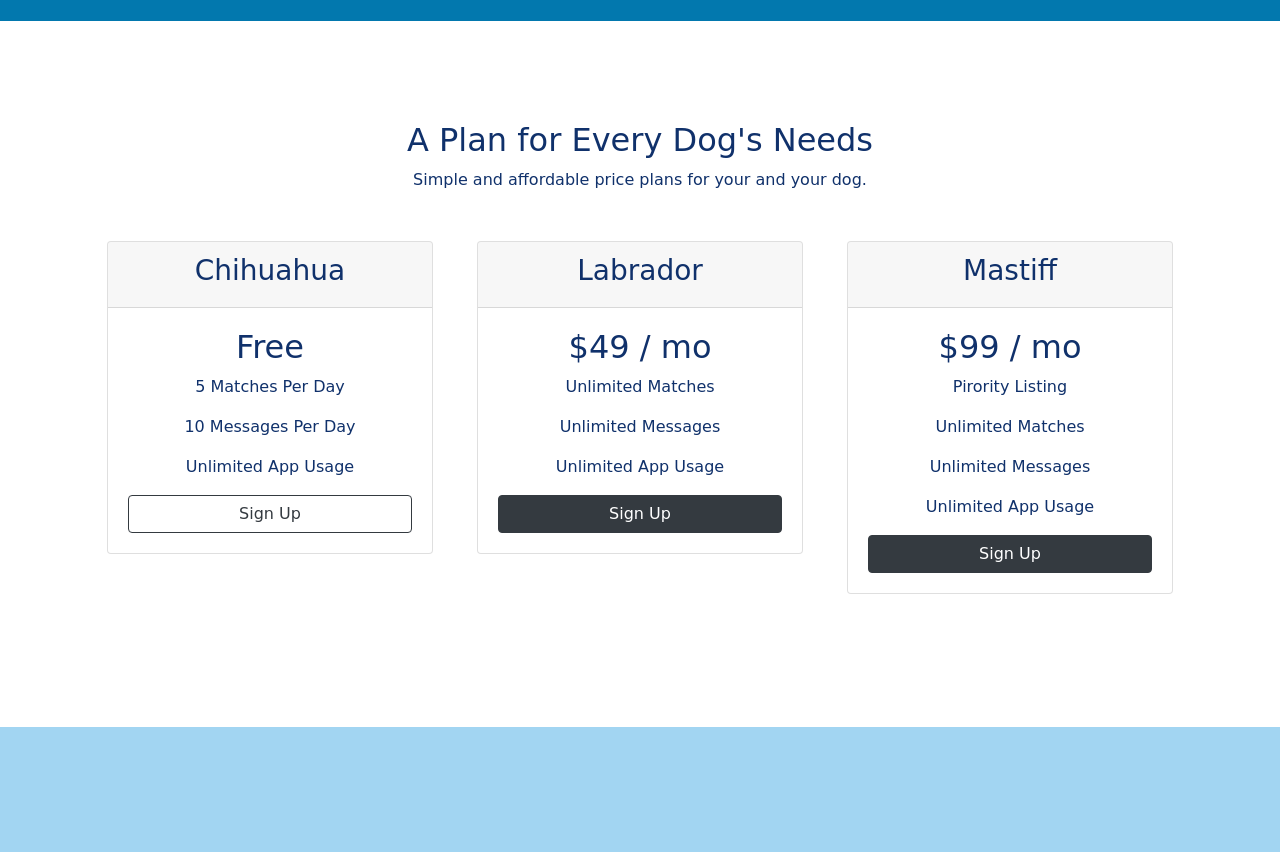
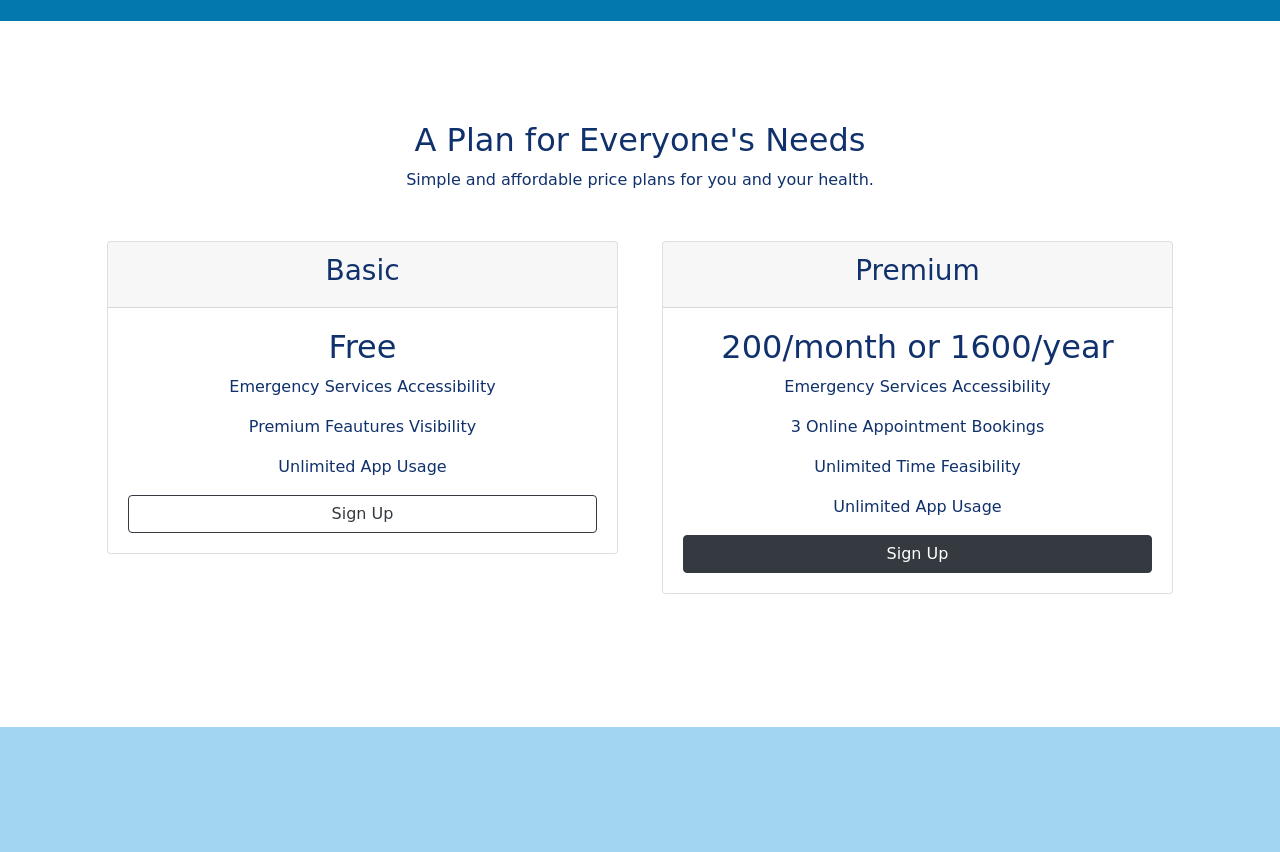
Before and after one commit to athikaf/OnCallMedics, a plain HTML site: page index.html in a window 1280 px wide. Shown: the part 1600-2452 px from the top of the page. Drawn offline with nearby package versions, Linux system fonts and the light colour scheme; a web font is replaced by a local one.

Commit message:
Changed the Pricing

```diff
--- a/index.html
+++ b/index.html
@@ -166,62 +166,45 @@
 
      <section id="pricing">
 
-       <h2>A Plan for Every Dog's Needs</h2>
-       <p>Simple and affordable price plans for your and your dog.</p>
+       <h2>A Plan for Everyone's Needs</h2>
+       <p>Simple and affordable price plans for you and your health.</p>
 
        <div class="row">
 
 
-   <div class=" pricing-col col-lg-4 col-md-6">
+   <div class=" pricing-col col-lg-6">
 
 
        <div class="card">
            <div class="card-header">
-                 <h3>Chihuahua</h3>
+                 <h3>Basic</h3>
            </div>
            <div class="card-body">
              <h2>Free</h2>
-             <p>5 Matches Per Day</p>
-             <p>10 Messages Per Day</p>
+             <p>Emergency Services Accessibility</p>
+             <p>Premium Feautures Visibility</p>
              <p>Unlimited App Usage</p>
              <button type="button" class="btn btn-block btn-outline-dark">Sign Up</button>
            </div>
    </div>
        </div>
-       <div class="pricing-col col-lg-4 col-md-6">
+       <div class="pricing-col col-lg-6">
 
 
        <div class="card">
        <div class="card-header">
-             <h3>Labrador</h3>
+             <h3>Premium</h3>
        </div>
        <div class="card-body">
-         <h2>$49 / mo</h2>
-         <p>Unlimited Matches</p>
-         <p>Unlimited Messages</p>
+         <h2>200/month or 1600/year</h2>
+        <p>Emergency Services Accessibility</p>
+         <p>3 Online Appointment Bookings</p>
+         <p>Unlimited Time Feasibility</p>
          <p>Unlimited App Usage</p>
          <button type="button" class="btn btn-block btn-dark">Sign Up</button>
      </div>
        </div>
 
-   </div>
-   <div class="pricing-col col-lg-4">
-
-
-   <div class="card">
-       <div class="card-header">
-             <h3>Mastiff</h3>
-       </div>
-       <div class="card-body">
-
-           <h2>$99 / mo</h2>
-           <p>Pirority Listing</p>
-           <p>Unlimited Matches</p>
-           <p>Unlimited Messages</p>
-           <p>Unlimited App Usage</p>
-           <button type="button" class="btn btn-block btn-dark">Sign Up</button>
-   </div>
-       </div>
    </div>
    </div>
 
```
Also changed, not shown: 1 other file.
